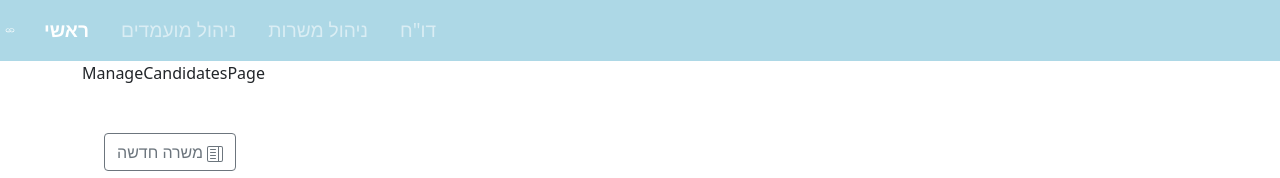
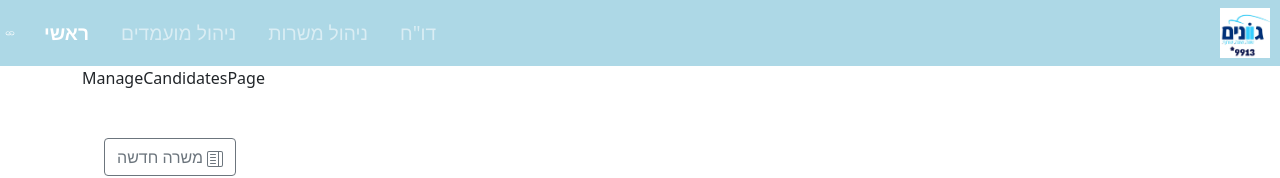
Before and after one commit to JCE-Gvanym-Project-Team/gvanim-app, a React (Create React App) app: page /recruiterMainPage in a window 1280 px wide. Shown: the top 178 px of the page. Built offline with nearby package versions, Linux system fonts and the light colour scheme; no server answers; the database is empty.

Commit message:
the novbar is done

```diff
--- a/src/Components/NavBar/NavBar.css
+++ b/src/Components/NavBar/NavBar.css
@@ -2,6 +2,12 @@
   background-color: #ADD8E6;
 }
 
+.logo {
+  width: 50px;
+  height: 50px;
+  margin-left: auto;
+  margin-right: 10px;
+}
 .navbar-brand {
   font-weight: bold;
   font-size: 1.5rem;
@@ -21,9 +27,3 @@
     margin-right: 0;
   }
 }
-
-.logo {
-  width: 50px;
-  height: 50px;
-  margin-left: auto;
-}
--- a/src/Components/NavBar/NavBar.tsx
+++ b/src/Components/NavBar/NavBar.tsx
@@ -29,9 +29,9 @@ class NavBar extends Component {
     return (
       <Router>
         <React.Fragment>
-          <nav className="navbar navbar-expand-lg navbar-dark bg-light-blue">
+          <nav className="navbar navbar-expand-lg navbar-dark navbar-light-blue">
             <Link className="navbar-brand" to="/">
-              Navbar <img src={logo} alt="Logo" className="logo" />
+              Navbar
             </Link>
             <button
               className="navbar-toggler"
@@ -83,6 +83,7 @@ class NavBar extends Component {
                   דו"ח
                 </NavLink>
               </div>
+              <img src={logo} alt="Logo" className="logo" />
             </div>
           </nav>
           <main className="container">
```
